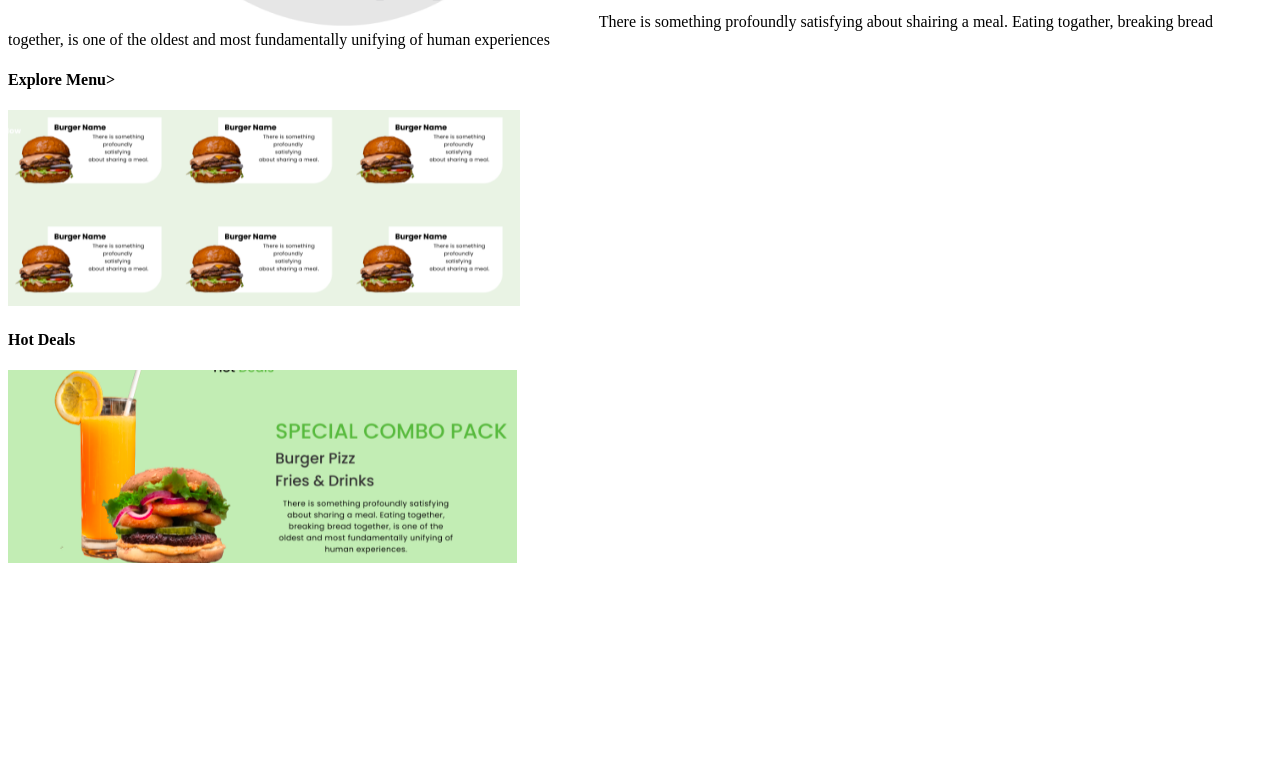
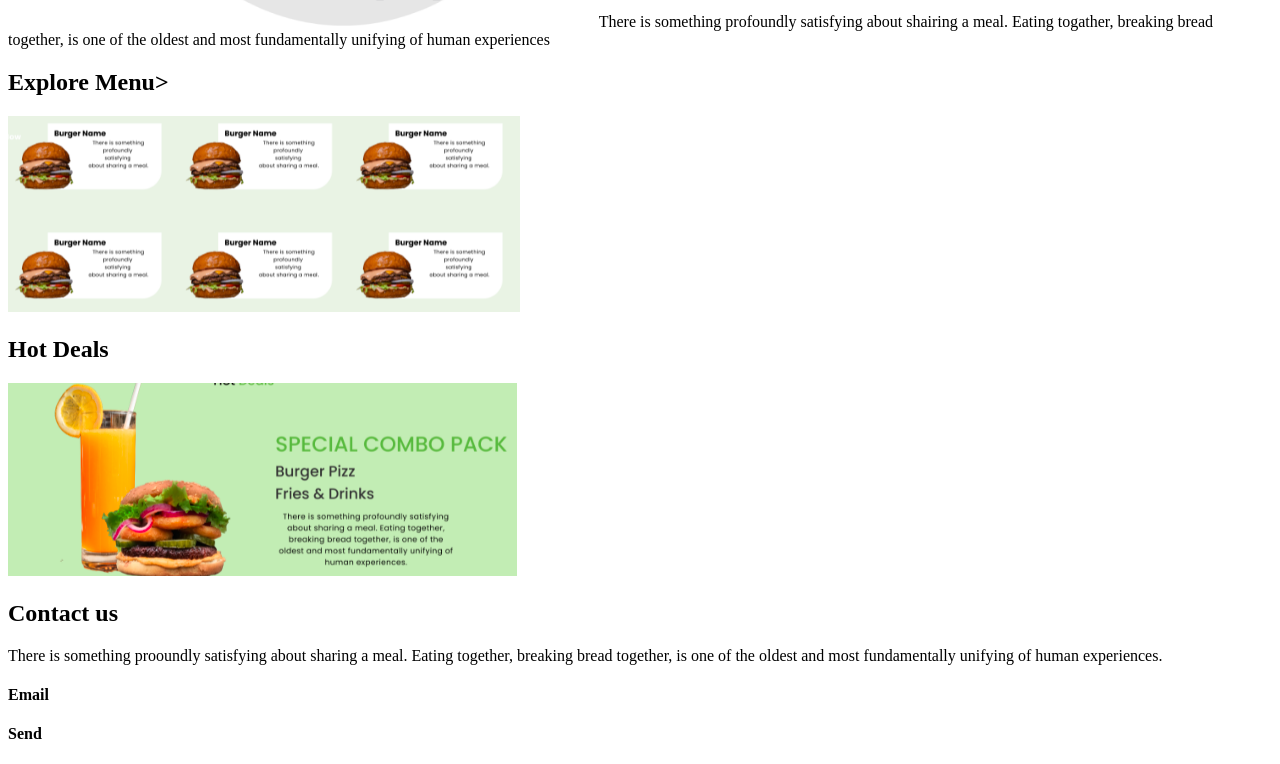
Before and after one commit to CKmwaa/Street-Food-Website, a plain HTML site: page index.html in a window 1280 px wide. Shown: the part 715-1479 px from the top of the page. Before the commit the page ends 1290 px from the top, so only its background shows below. Drawn offline with Linux system fonts and the light colour scheme.

Commit message:
Edited html files

```diff
--- a/index.html
+++ b/index.html
@@ -28,11 +28,26 @@
             <a>There is something profoundly satisfying about shairing a meal. Eating togather, breaking bread together, is one of the oldest and most fundamentally unifying of human experiences</a>
         </div>
 
-        <h4>Explore Menu></h4>
+        <h2>Explore Menu></h2>
         <img src="Burger.png" alt="Burger">
 
-        <h4> Hot Deals</h4>
+        <div>
+            <h2> Hot Deals</h2>
         <img src="Drinks.png" alt="Drinks">
+        </div>
+
+       <div>
+            <h2>Contact us</h2>
+        <p>There is something prooundly satisfying about sharing a meal. Eating together, breaking bread together, is one of the oldest and most fundamentally unifying of human experiences.</p>
+       </div>
+
+       <div>
+           <h4>Email</h4>
+       </div>
+
+       <div>
+           <h4>Send</h4>
+       </div>
 
         </body>
 </html>
```
